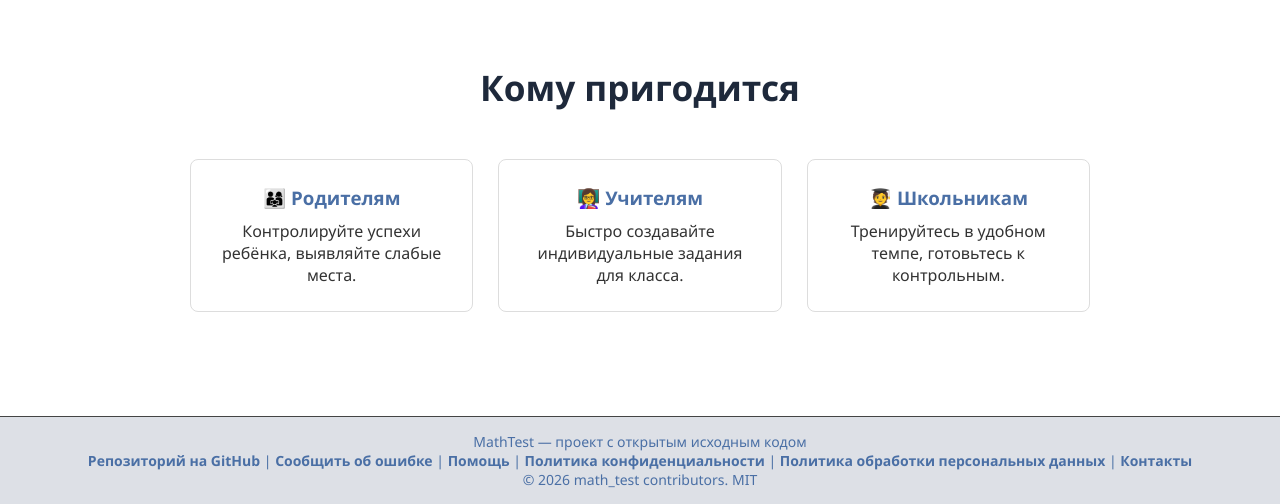
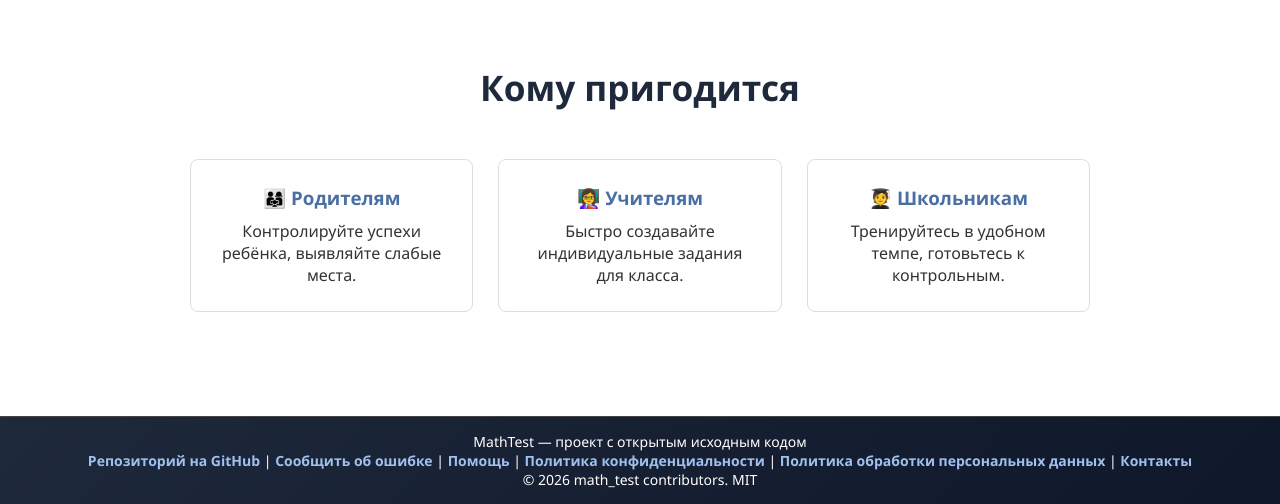
Before and after one commit to kasmirov/math_test, a Flask app: page / in a window 1280 px wide. Shown: the part 1844-2348 px from the top of the page. Run offline with Flask 3, Linux system fonts and the light colour scheme.

Commit message:
Fix index page footer style

```diff
--- a/server/templates/help.html
+++ b/server/templates/help.html
@@ -209,8 +209,8 @@
                 <a href="/app" class="btn btn-large">Перейти к тесту</a>
             </div>
         </main>
-        <div id="footer-placeholder"></div>
     </div>
+    <div id="footer-placeholder"></div>
     <script src="js/account-widget.js"></script>
     <script src="js/help.js"></script>
     <script src="js/footer.js"></script>
--- a/server/templates/index.html
+++ b/server/templates/index.html
@@ -23,16 +23,17 @@
         header {
             background-color: #1e293b;
             color: white;
-            /*
-            box-shadow: 0 4px 6px -1px rgba(0,0,0,0.1);
-            display: flex;
-            justify-content: space-between;
-            align-items: center;
-            padding: 5px 0;
-            border-bottom: 1px solid #ddd;
-            margin-bottom: 5px;
-            */
         }
+
+        footer {
+            background: linear-gradient(135deg, #1e293b, #0f172a);
+            color: #ffffff;
+        }
+
+        footer a {
+            color: #a0c0f0;
+        }
+
         .hero {
             background: linear-gradient(135deg, #1e293b, #0f172a);
             color: white;
```
